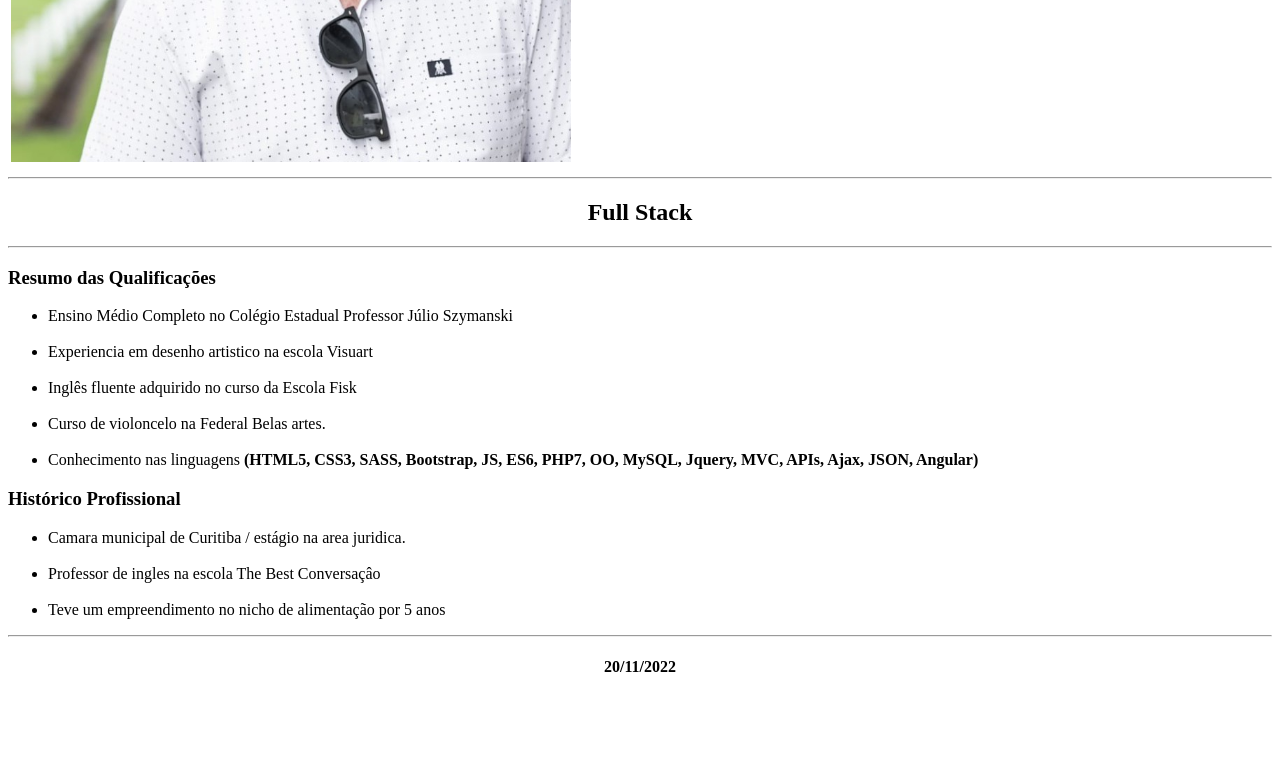
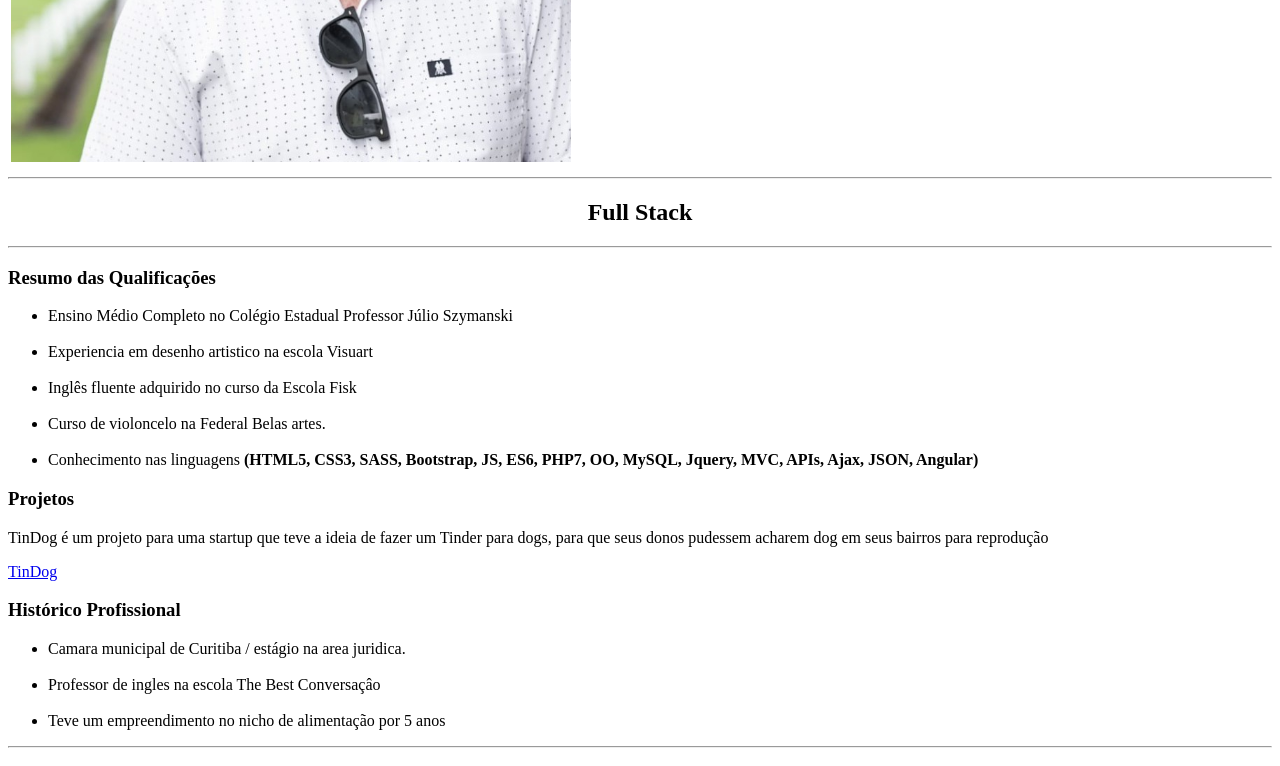
Before and after one commit to MayconAraujo98/CV-mike-, a plain HTML site: page mike/index.html in a window 1280 px wide. Shown: the part 409-1175 px from the top of the page. Before the commit the page ends 1106 px from the top, so only its background shows below. Drawn offline with Linux system fonts and the light colour scheme.

Commit message:
Update index.html
Adicionando projeto TinDog.

```diff
--- a/mike/index.html
+++ b/mike/index.html
@@ -37,6 +37,9 @@
 
     </ul>
 
+      <h3>Projetos</h3>
+        <p>TinDog é um projeto para uma startup que teve a ideia de fazer um Tinder para dogs, para que seus donos pudessem acharem dog em seus bairros para reprodução</P>
+        <a href="https://tin-dog-gamma.vercel.app/">TinDog</a>
 
     <h3>Histórico Profissional</h3>
 
```
